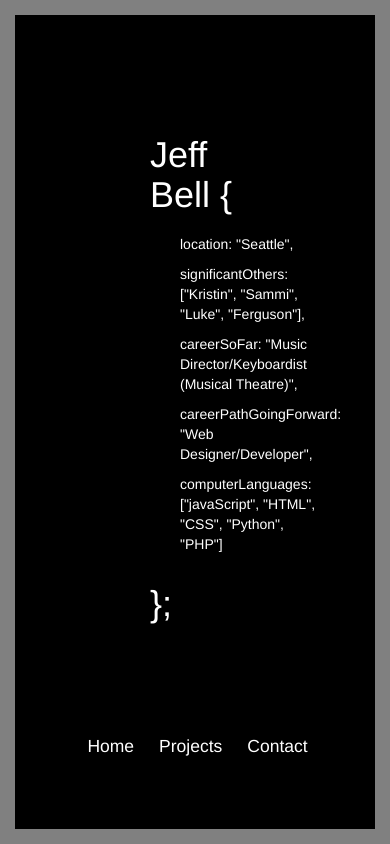
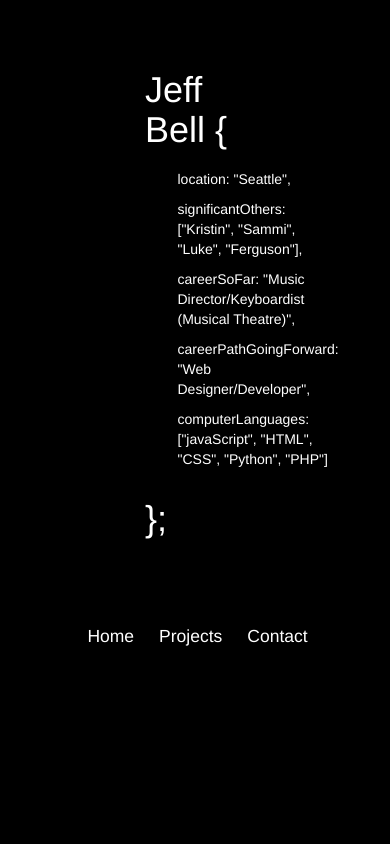
Before and after one commit to jeffbell9/jeffbell9.github.io, a plain HTML site: page about.html in a window 390 px wide. Drawn offline with nearby package versions, Linux system fonts and the light colour scheme.

Commit message:
small screen border fix

```diff
--- a/css/styles.css
+++ b/css/styles.css
@@ -23,7 +23,7 @@ html, body {
     top: 0;
     bottom: 0;
     border: solid gray 15px;
-    padding-top: 150px;
+    padding-top: 125px;
 }
 
 #aboutContainer {
@@ -33,7 +33,7 @@ html, body {
     top: 0;
     bottom: 0;
     border: solid gray 15px;
-    padding-top: 100px;
+    padding-top: 50px;
 }
 
 #projectContainer {
@@ -71,7 +71,7 @@ html, body {
 
 #about-nav {
 	text-align: center;
-	margin-top: 100px;
+	margin-top: 75px;
 	font-size: 1.25em;
 	margin-left: 30px;
 }
@@ -128,11 +128,9 @@ a:focus {
 
 #about-name,
 #closing-tag {
-	/*margin-left: 350px;*/
 }
 
 .info-item {
-	/*margin-left: 450px;*/
 	margin-top: 10px;
 }
 
@@ -161,3 +159,12 @@ a:focus {
 	margin-top: 35px;
 	color: silver;
 }
+
+@media (max-width: 500px) {
+	#container,
+	#aboutContainer,
+	#projectContainer {
+    	border: none;
+    	overflow: auto;
+    }
+}
```
